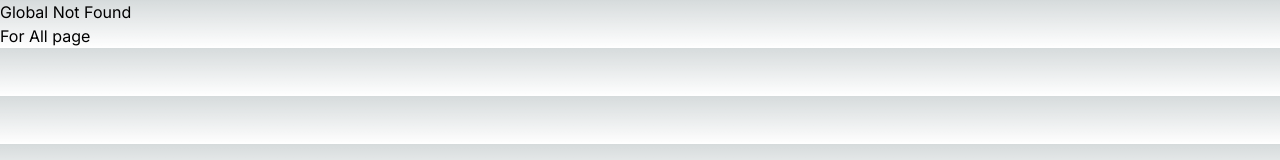
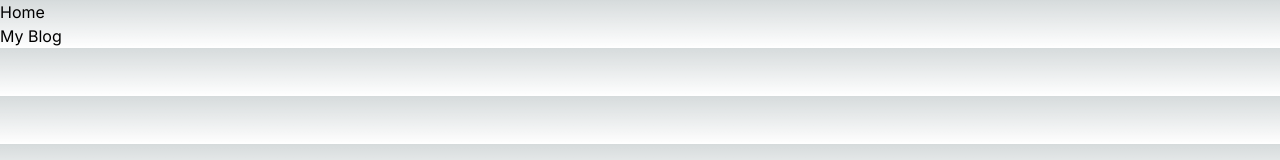
Before and after one commit to Shahriyar-Hosen/explore-Next-14, a Next.js app: page /blog in a window 1280 px wide. Before the commit this address had no page. Shown: the top 160 px of the page. Built offline with nearby package versions, Linux system fonts and the light colour scheme.

Commit message:
loading pard done

```diff
--- /dev/null
+++ b/src/app/blog/loading.tsx
@@ -0,0 +1,9 @@
+const Loading = () => {
+  return (
+    <div>
+      <h1>Loading </h1>
+    </div>
+  );
+};
+
+export default Loading;
--- /dev/null
+++ b/src/app/blog/page.tsx
@@ -0,0 +1,12 @@
+import Link from "next/link";
+
+const Blog = () => {
+  return (
+    <div>
+      <Link href="/">Home</Link>
+      <h1>My Blog</h1>
+    </div>
+  );
+};
+
+export default Blog;
--- a/src/app/page.tsx
+++ b/src/app/page.tsx
@@ -1,12 +1,15 @@
-import Image from 'next/image'
+import Image from "next/image";
+import Link from "next/link";
 
-export default function Home() {
+const Home = () => {
   return (
     <main className="flex min-h-screen flex-col items-center justify-between p-24">
       <div className="z-10 max-w-5xl w-full items-center justify-between font-mono text-sm lg:flex">
         <p className="fixed left-0 top-0 flex w-full justify-center border-b border-gray-300 bg-gradient-to-b from-zinc-200 pb-6 pt-8 backdrop-blur-2xl dark:border-neutral-800 dark:bg-zinc-800/30 dark:from-inherit lg:static lg:w-auto  lg:rounded-xl lg:border lg:bg-gray-200 lg:p-4 lg:dark:bg-zinc-800/30">
           Get started by editing&nbsp;
-          <code className="font-mono font-bold">src/app/page.tsx</code>
+          <code className="font-mono font-bold">src/app/page.tsx</code>{" "}
+          &nbsp;&nbsp;
+          <Link href="/blog">My Blog</Link>
         </p>
         <div className="fixed bottom-0 left-0 flex h-48 w-full items-end justify-center bg-gradient-to-t from-white via-white dark:from-black dark:via-black lg:static lg:h-auto lg:w-auto lg:bg-none">
           <a
@@ -15,7 +18,7 @@ export default function Home() {
             target="_blank"
             rel="noopener noreferrer"
           >
-            By{' '}
+            By{" "}
             <Image
               src="/vercel.svg"
               alt="Vercel Logo"
@@ -47,7 +50,7 @@ export default function Home() {
           rel="noopener noreferrer"
         >
           <h2 className={`mb-3 text-2xl font-semibold`}>
-            Docs{' '}
+            Docs{" "}
             <span className="inline-block transition-transform group-hover:translate-x-1 motion-reduce:transform-none">
               -&gt;
             </span>
@@ -64,7 +67,7 @@ export default function Home() {
           rel="noopener noreferrer"
         >
           <h2 className={`mb-3 text-2xl font-semibold`}>
-            Learn{' '}
+            Learn{" "}
             <span className="inline-block transition-transform group-hover:translate-x-1 motion-reduce:transform-none">
               -&gt;
             </span>
@@ -81,7 +84,7 @@ export default function Home() {
           rel="noopener noreferrer"
         >
           <h2 className={`mb-3 text-2xl font-semibold`}>
-            Templates{' '}
+            Templates{" "}
             <span className="inline-block transition-transform group-hover:translate-x-1 motion-reduce:transform-none">
               -&gt;
             </span>
@@ -98,7 +101,7 @@ export default function Home() {
           rel="noopener noreferrer"
         >
           <h2 className={`mb-3 text-2xl font-semibold`}>
-            Deploy{' '}
+            Deploy{" "}
             <span className="inline-block transition-transform group-hover:translate-x-1 motion-reduce:transform-none">
               -&gt;
             </span>
@@ -109,5 +112,7 @@ export default function Home() {
         </a>
       </div>
     </main>
-  )
-}
+  );
+};
+
+export default Home;
```
